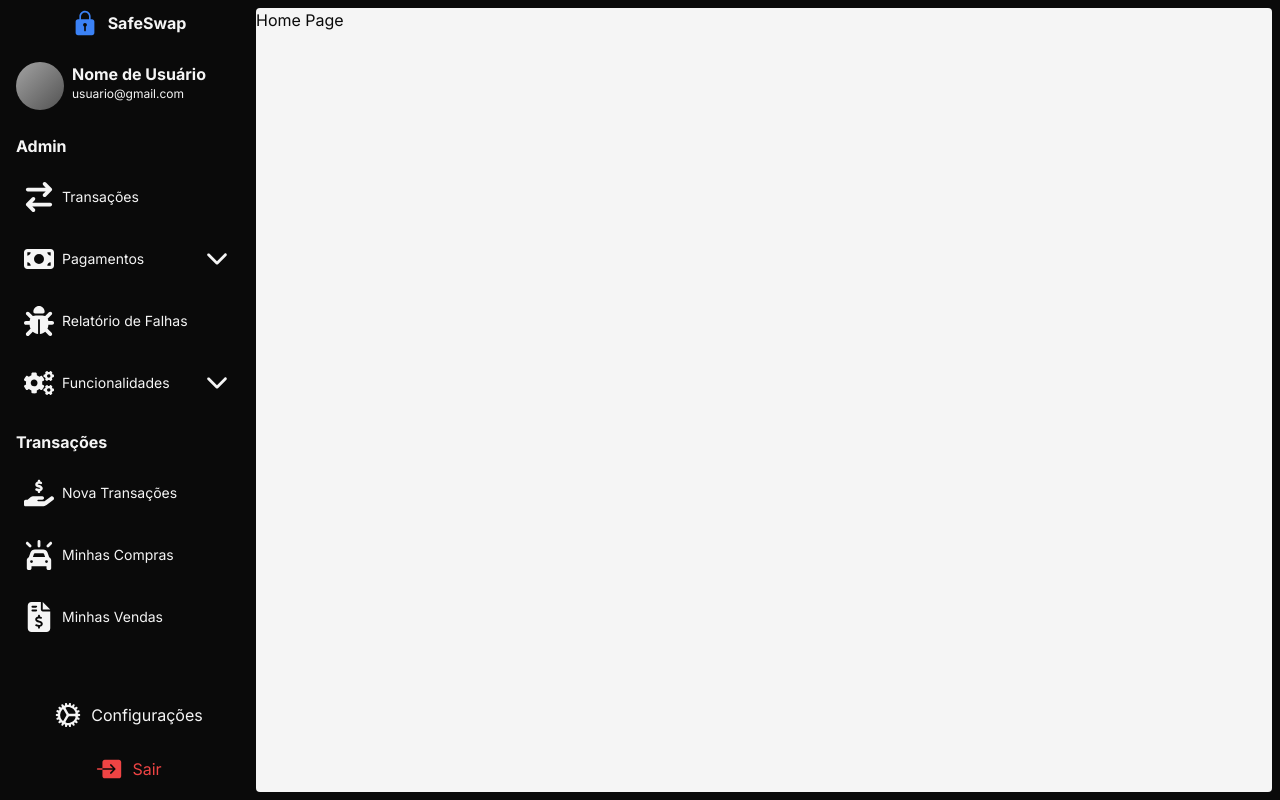
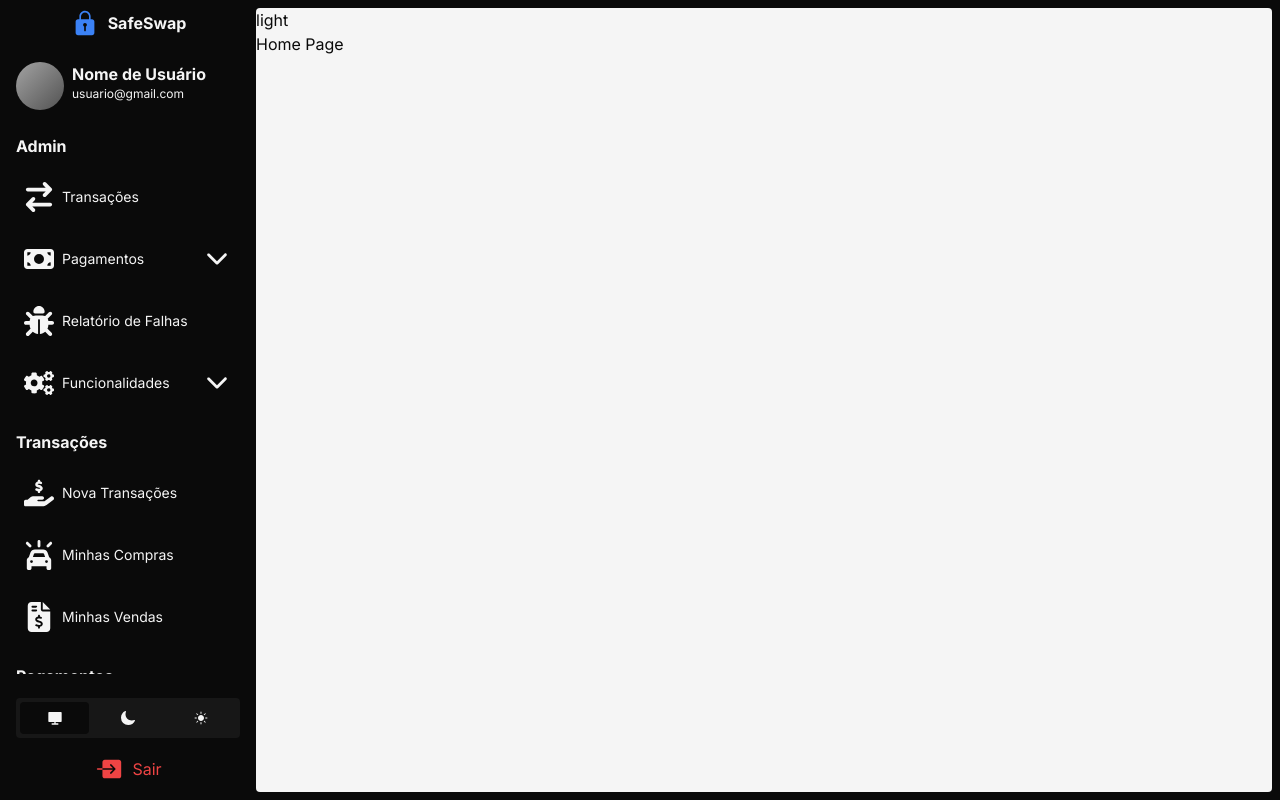
Before and after one commit to imLymei/safeswap-mock, a Next.js app: page / in a window 1280 px wide. Built offline with nearby package versions, Linux system fonts and the light colour scheme.

Commit message:
feat: add dark and light color themes

```diff
--- /dev/null
+++ b/src/app/_components/LayoutMain.tsx
@@ -0,0 +1,26 @@
+'use client';
+
+import { cn } from '@/lib/utils';
+import { useTheme } from 'next-themes';
+
+export default function LayoutMain({
+  children,
+}: {
+  children: React.ReactNode;
+}) {
+  const { theme, systemTheme } = useTheme();
+
+  const userTheme = theme === 'system' ? systemTheme : theme;
+
+  return (
+    <main
+      className={cn('flex-1 rounded', {
+        'bg-neutral-100 text-neutral-950': userTheme === 'light',
+        'bg-neutral-900 text-neutral-100': userTheme === 'dark',
+      })}
+    >
+      {userTheme}
+      {children}
+    </main>
+  );
+}
--- a/src/app/_components/sidebar/Sidebar.tsx
+++ b/src/app/_components/sidebar/Sidebar.tsx
@@ -3,12 +3,15 @@
 import { cn } from '@/lib/utils';
 import { ICON_SIZE, NAVBAR_SECTIONS } from '@/lib/constants';
 import { useState } from 'react';
-import { IoIosExit, IoIosLock } from 'react-icons/io';
+import { IoIosExit, IoIosLock, IoIosSunny } from 'react-icons/io';
 import SideBarSection from './SideBarSection';
-import { IoCog } from 'react-icons/io5';
+import { IoCog, IoMoon } from 'react-icons/io5';
+import { RiComputerFill } from 'react-icons/ri';
+import { useTheme } from 'next-themes';
 
 export default function Sidebar() {
   const [isOpen, setIsOpen] = useState(true);
+  const { theme, systemTheme, setTheme } = useTheme();
 
   return (
     <nav
@@ -38,9 +41,43 @@ export default function Sidebar() {
         ))}
       </div>
       <div className='w-full space-y-2'>
-        <div className='flex w-full items-center justify-center gap-2 rounded p-2 hover:bg-blue-500'>
-          <IoCog size={ICON_SIZE.SMALL} />
-          <p>Configurações</p>
+        <div className='flex gap-1 rounded bg-neutral-900 p-1'>
+          <button
+            className={cn(
+              'flex flex-1 items-center justify-center rounded p-2',
+              {
+                'bg-neutral-950': theme === 'system',
+                'hover:bg-neutral-800': theme !== 'system',
+              },
+            )}
+            onClick={() => setTheme('system')}
+          >
+            <RiComputerFill size={ICON_SIZE.EXTRA_SMALL} />
+          </button>
+          <button
+            className={cn(
+              'flex flex-1 items-center justify-center rounded p-2',
+              {
+                'bg-neutral-950': theme === 'dark',
+                'hover:bg-neutral-800': theme !== 'dark',
+              },
+            )}
+            onClick={() => setTheme('dark')}
+          >
+            <IoMoon size={ICON_SIZE.EXTRA_SMALL} />
+          </button>
+          <button
+            className={cn(
+              'flex flex-1 items-center justify-center rounded p-2',
+              {
+                'bg-neutral-950': theme === 'light',
+                'hover:bg-neutral-800': theme !== 'light',
+              },
+            )}
+            onClick={() => setTheme('light')}
+          >
+            <IoIosSunny size={ICON_SIZE.EXTRA_SMALL} />
+          </button>
         </div>
         <button className='flex w-full items-center justify-center gap-2 rounded p-2 text-red-500 hover:bg-red-500/20'>
           <IoIosExit size={ICON_SIZE.SMALL} />
--- a/src/app/layout.tsx
+++ b/src/app/layout.tsx
@@ -5,6 +5,7 @@ import { cn } from '@/lib/utils';
 import MobileSidebar from './_components/sidebar/mobile/MobileSidebar';
 import { ThemeProvider } from 'next-themes';
 import Sidebar from './_components/sidebar/Sidebar';
+import LayoutMain from './_components/LayoutMain';
 
 const inter = Inter({ subsets: ['latin'] });
 
@@ -19,20 +20,20 @@ export default function RootLayout({
   children: React.ReactNode;
 }>) {
   return (
-    <html lang='pt-br'>
+    <html lang='pt-br' suppressHydrationWarning>
       <body
         className={cn(
           inter.className,
           'flex flex-col overflow-hidden bg-neutral-950 text-neutral-100',
         )}
       >
-        <div className='flex max-h-svh flex-1 p-2 selection:bg-blue-500 max-sm:flex-col max-sm:pb-0 sm:pl-0'>
-          <Sidebar />
-          <main className='flex-1 rounded bg-neutral-100 text-neutral-950'>
-            {children}
-          </main>
-          <MobileSidebar />
-        </div>
+        <ThemeProvider>
+          <div className='flex max-h-svh flex-1 p-2 selection:bg-blue-500 max-sm:flex-col max-sm:pb-0 sm:pl-0'>
+            <Sidebar />
+            <LayoutMain>{children}</LayoutMain>
+            <MobileSidebar />
+          </div>
+        </ThemeProvider>
       </body>
     </html>
   );
--- a/tailwind.config.ts
+++ b/tailwind.config.ts
@@ -15,6 +15,7 @@ const config: Config = {
       },
     },
   },
+  darkMode: 'class',
   plugins: [],
 };
 export default config;
```
